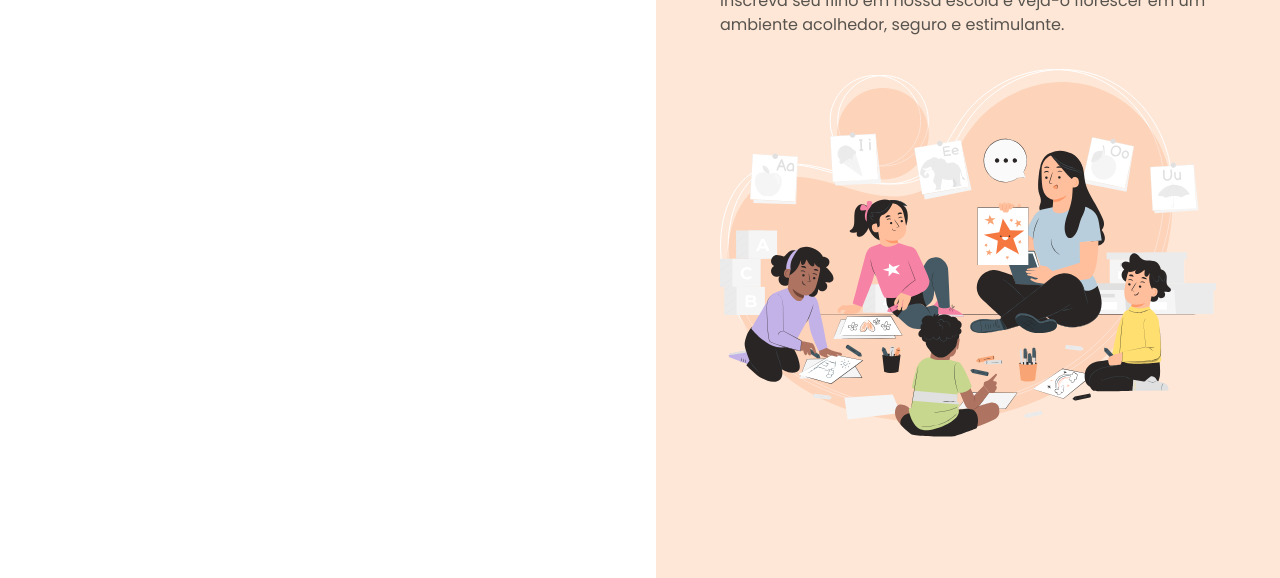
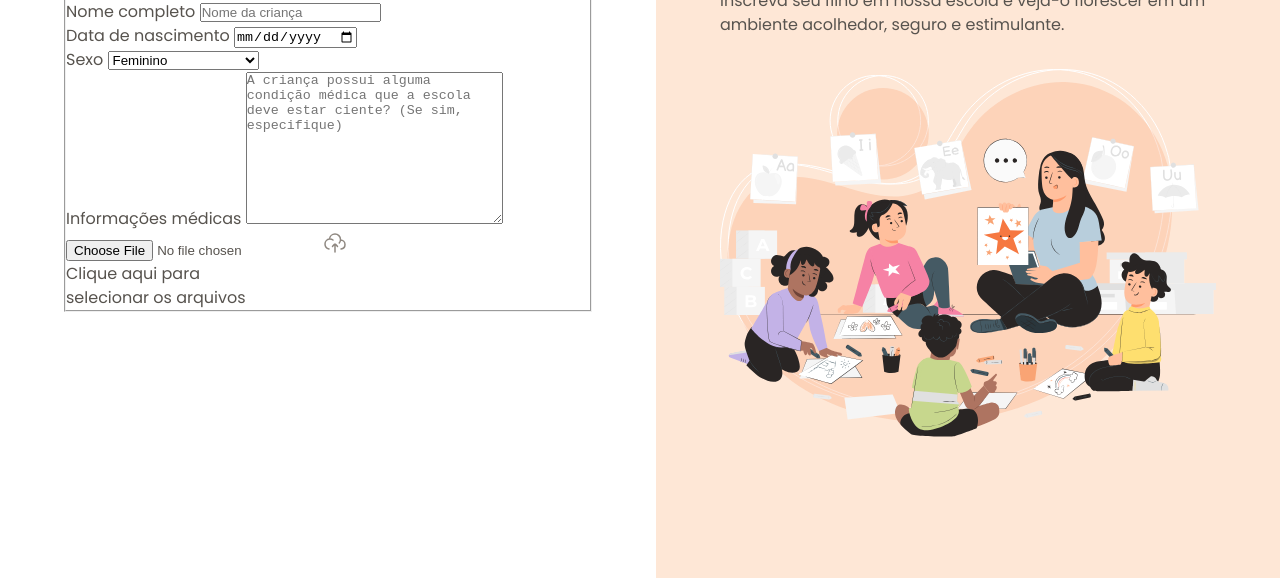
Before and after one commit to juliocesarneri/projeto-formulario-de-matricula, a plain HTML site: page index.html in a window 1280 px wide. Shown: the part 222-800 px from the top of the page. Drawn offline with Linux system fonts and the light colour scheme.

Commit message:
Iniciando o formulário

```diff
--- a/index.html
+++ b/index.html
@@ -20,6 +20,50 @@
 
         <h1>Formulário de matrícula</h1>
         <p>Preencha os dados abaixo para matricular seu filho na escola de educação infantil Estrelas do Amanhã.</p>
+
+        <form action="#" method="post" enctype="multipart/form-data">
+          <fieldset class="child-info">
+          <legend>Informações da criança</legend>
+
+          <div class="input-wrapper">
+            <label for="fullname">Nome completo</label>
+            <input
+            id="fullname"
+            name="fullname"
+            type="text"
+            placeholder="Nome da criança">
+          </div>
+
+          <div class="input-wrapper">
+            <label for="">Data de nascimento</label>
+            <input type="date" id="birth" name="birth" lang="pt-BR">
+          </div>
+
+          <div class="select-wrapper">
+            <label for="gender">Sexo</label>
+            <select name="gender" id="gender">
+              <option value="female">Feminino</option>
+              <option value="male">Masculino</option>
+              <option value="na">Prefiro não responder</option>
+            </select>
+          </div>
+
+          <div class="textarea-wrapper">
+            <label for="medical-info">Informações médicas</label>
+
+            <textarea name="medical-info" id="medical-info"
+            cols="30" rows="10"
+            placeholder="A criança possui alguma condição médica que a escola deve estar ciente? (Se sim, especifique)"></textarea>
+          </div>
+
+          <div class="droparea-wrapper">
+            <input type="file" id="birth-file" name="birth-file">
+            <img src="assets/icons/cloud-upload.svg" alt="">
+            <p>Clique aqui para <br> selecionar os arquivos</p>
+          </div>
+
+          </fieldset>
+        </form>
       </div>
     </main>
 
```
